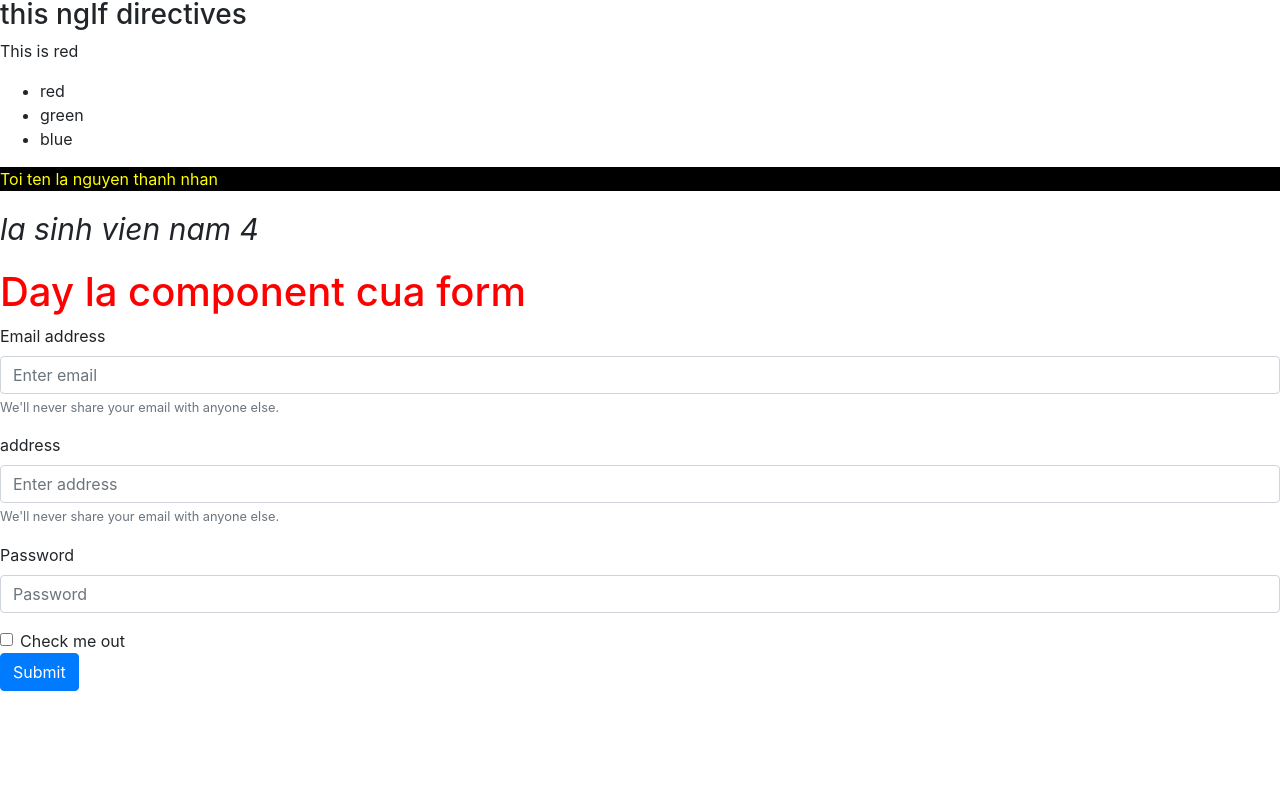
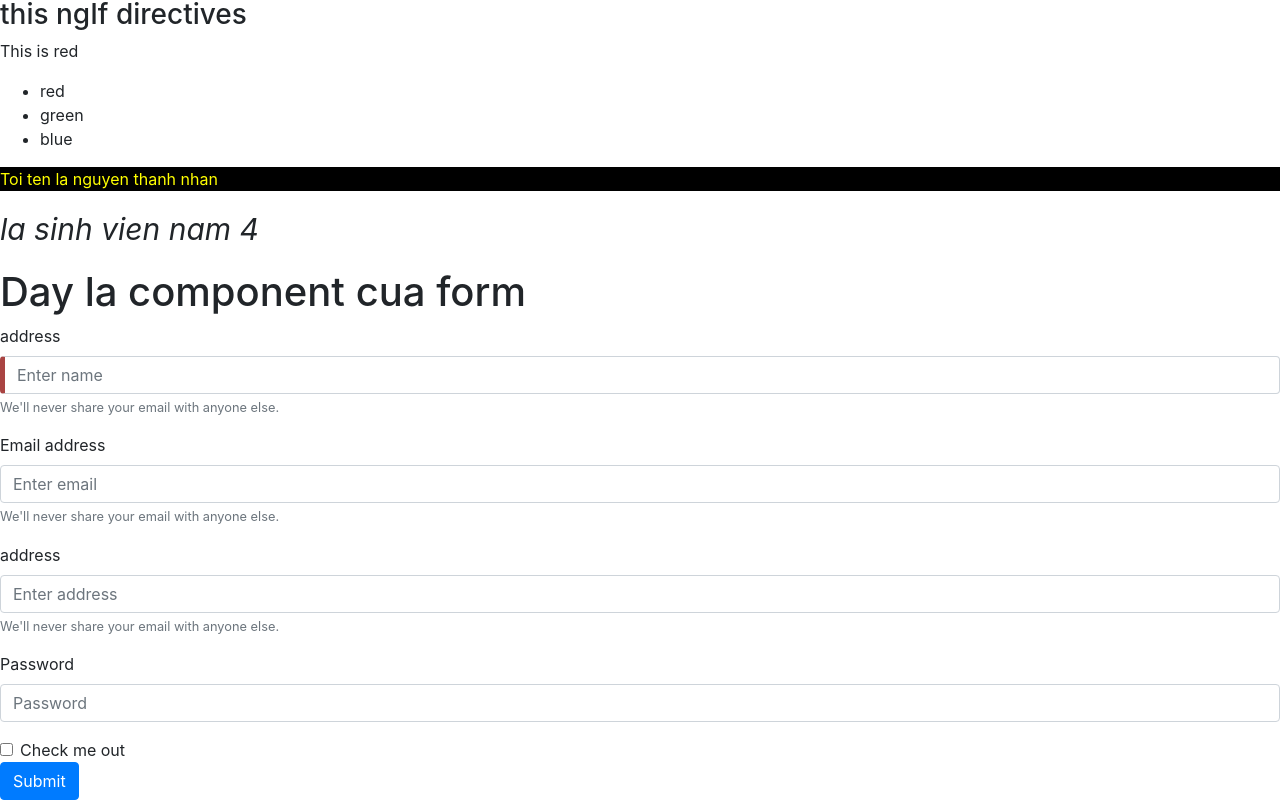
Before and after one commit to thanhnhannguyen308/Hoc_Angular, an Angular app: page / in a window 1280 px wide. Shown: the part 1160-1960 px from the top of the page. Before the commit the page ends 1851 px from the top, so only its background shows below. Built offline with nearby package versions, Linux system fonts and the light colour scheme.

Commit message:
cap nhat form validate

```diff
--- a/src/app/app.module.ts
+++ b/src/app/app.module.ts
@@ -4,7 +4,7 @@ import { FormsModule } from '@angular/forms';
 
 import { AppRoutingModule } from './app-routing.module';
 import { AppComponent } from './app.component';
-import {TutorialComponent} from './tutorial.component';
+import { TutorialComponent } from './tutorial.component';
 import { FormComponent } from './form.component';
 import { from } from 'rxjs';
 
--- /dev/null
+++ b/src/app/form.component.css
@@ -0,0 +1,7 @@
+.ng-valid[required], .ng-valid.required  {
+    border-left: 5px solid #42A948; /* green */
+  }
+
+  .ng-invalid:not(form)  {
+    border-left: 5px solid #a94442; /* red */
+  }
--- a/src/app/form.component.html
+++ b/src/app/form.component.html
@@ -1,8 +1,18 @@
 <h1>Day la component cua form</h1>
 
 <form #userForm="ngForm" (ngSubmit)="onSubmit(userForm.value)">
-
   <div class="form-group">
+    <div class="form-group">
+      <label for="exampleInputEmail3">address</label>
+      <input type="text" class="form-control" name="name" required #name="ngModel" id="exampleInputEmail3" aria-describedby="name help"
+        placeholder="Enter name" ngModel>
+      <div *ngIf="name.errors && (name.dirty || name.touched)" class="label label-danger">
+        <div [hidden]="!name.errors.required">
+          Name is required
+        </div>
+      </div>
+      <small id="NameHelp" class="form-text text-muted">We'll never share your email with anyone else.</small>
+    </div>
     <label for="exampleInputEmail1">Email address</label>
     <input type="email" class="form-control" name="email" id="exampleInputEmail1" aria-describedby="emailHelp"
       placeholder="Enter email" ngModel>
--- a/src/app/form.component.ts
+++ b/src/app/form.component.ts
@@ -6,7 +6,7 @@ import { from } from 'rxjs';
   selector: 'form-view',
   templateUrl: './form.component.html',
   // template: 'Hello angular 2',
-  styles: ['h1 { color: red;};']
+  styleUrls: ['./form.component.css']
 })
 export class FormComponent {
   title = 'demo2';
```
